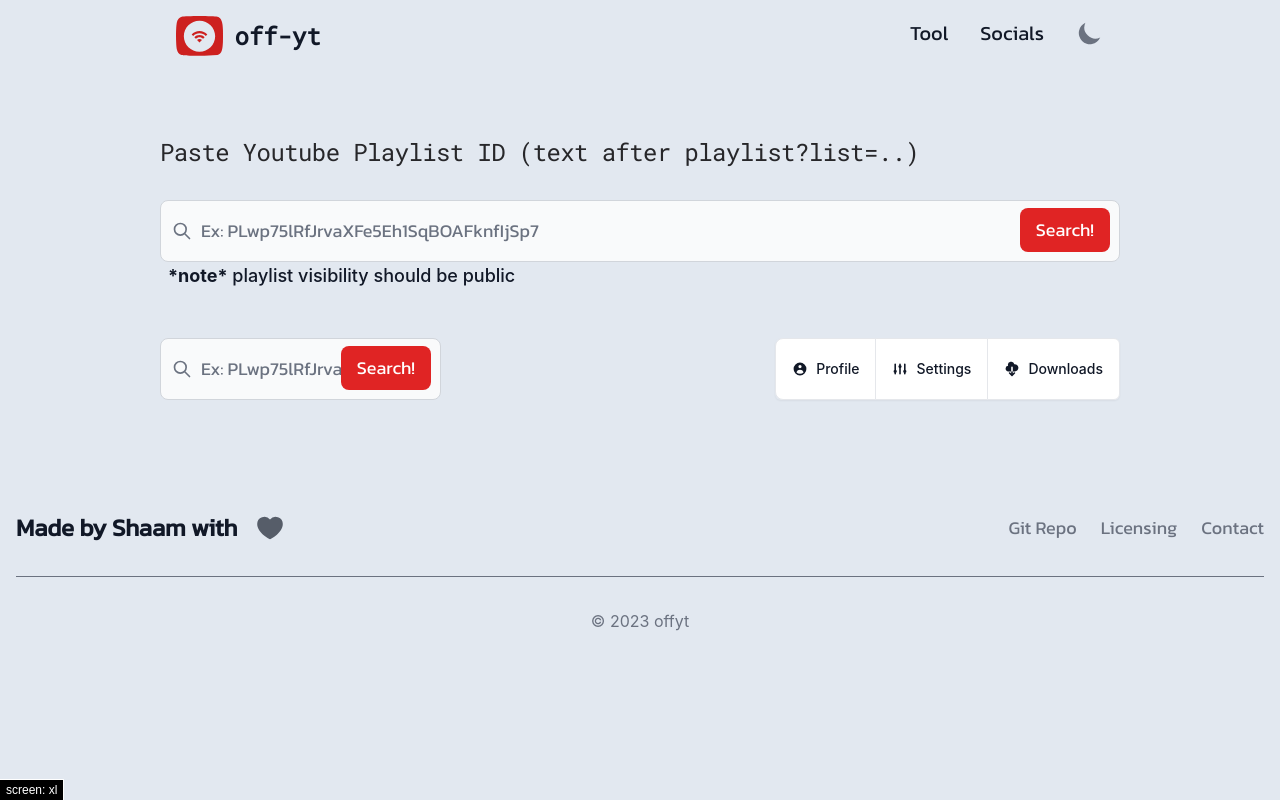
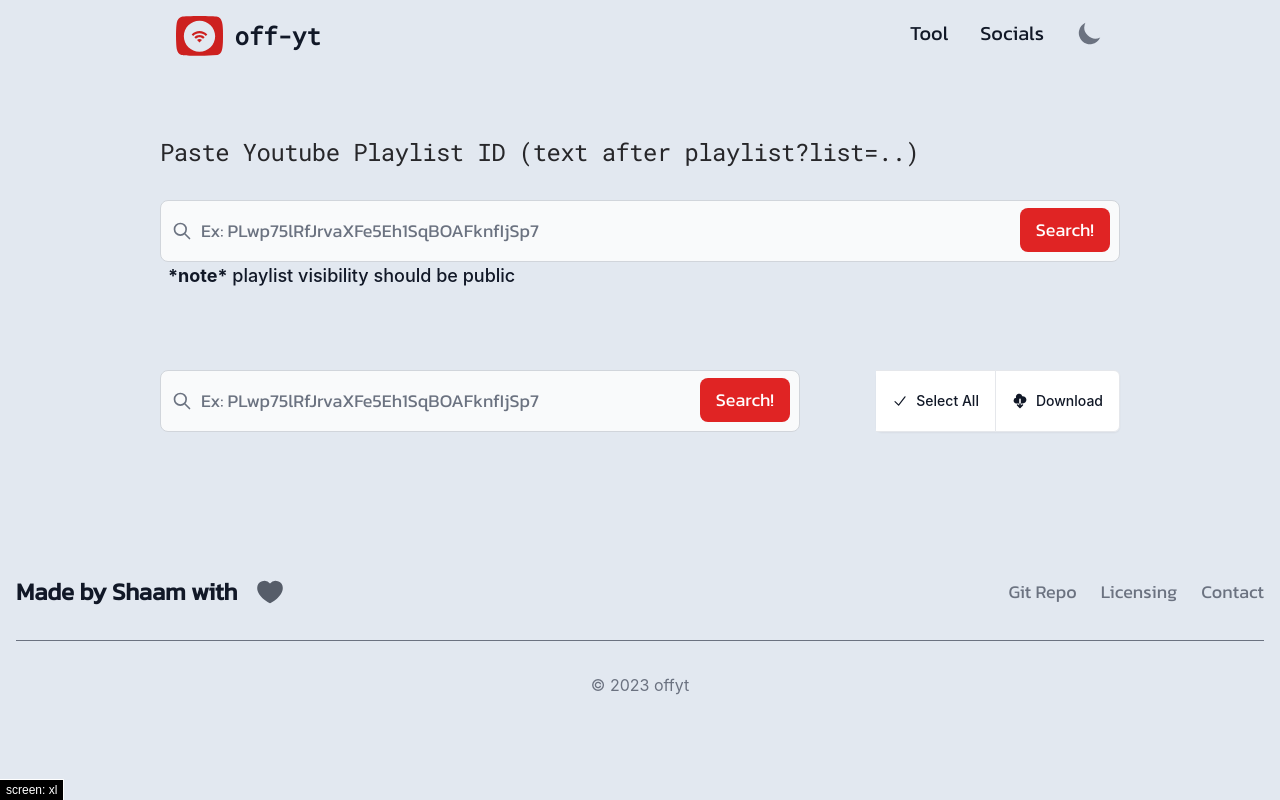
Before and after one commit to Shaam-K/offyt, a Django app: page / in a window 1280 px wide. Run offline with Django 4.2, Linux system fonts and the light colour scheme; some libraries are stand-ins or nearby versions.

Commit message:
added search bar that will search for videos, and also added some buttons that will control a list of checkboxes

```diff
--- a/offyt_web/offyt_app/static/css/offyt_app-ui.css
+++ b/offyt_web/offyt_app/static/css/offyt_app-ui.css
@@ -688,6 +688,14 @@
   margin-top: 14rem;
 }
 
+.mr-5 {
+  margin-right: 1.25rem;
+}
+
+.mr-12 {
+  margin-right: 3rem;
+}
+
 .block {
   display: block;
 }
@@ -716,6 +724,10 @@
   height: 2.5rem;
 }
 
+.h-4 {
+  height: 1rem;
+}
+
 .h-5 {
   height: 1.25rem;
 }
@@ -740,14 +752,14 @@
   height: 100%;
 }
 
-.h-4 {
-  height: 1rem;
-}
-
 .w-3\/4 {
   width: 75%;
 }
 
+.w-4 {
+  width: 1rem;
+}
+
 .w-5 {
   width: 1.25rem;
 }
@@ -768,12 +780,16 @@
   width: 100%;
 }
 
-.w-10\/12 {
-  width: 83.333333%;
-}
-
-.w-4 {
-  width: 1rem;
+.w-1\/2 {
+  width: 50%;
+}
+
+.w-auto {
+  width: auto;
+}
+
+.w-2\/3 {
+  width: 66.666667%;
 }
 
 .max-w-2xl {
@@ -899,21 +914,21 @@
   border-bottom-left-radius: 0.25rem;
 }
 
+.rounded-l-lg {
+  border-top-left-radius: 0.5rem;
+  border-bottom-left-radius: 0.5rem;
+}
+
+.rounded-r-md {
+  border-top-right-radius: 0.375rem;
+  border-bottom-right-radius: 0.375rem;
+}
+
 .rounded-t {
   border-top-left-radius: 0.25rem;
   border-top-right-radius: 0.25rem;
 }
 
-.rounded-l-lg {
-  border-top-left-radius: 0.5rem;
-  border-bottom-left-radius: 0.5rem;
-}
-
-.rounded-r-md {
-  border-top-right-radius: 0.375rem;
-  border-bottom-right-radius: 0.375rem;
-}
-
 .border {
   border-width: 1px;
 }
@@ -974,14 +980,19 @@
   background-color: transparent;
 }
 
+.bg-white {
+  --tw-bg-opacity: 1;
+  background-color: rgb(255 255 255 / var(--tw-bg-opacity));
+}
+
 .bg-zinc-900 {
   --tw-bg-opacity: 1;
   background-color: rgb(24 24 27 / var(--tw-bg-opacity));
 }
 
-.bg-white {
-  --tw-bg-opacity: 1;
-  background-color: rgb(255 255 255 / var(--tw-bg-opacity));
+.bg-gray-100 {
+  --tw-bg-opacity: 1;
+  background-color: rgb(243 244 246 / var(--tw-bg-opacity));
 }
 
 .fill-current {
--- a/offyt_web/offyt_app/templates/base.html
+++ b/offyt_web/offyt_app/templates/base.html
@@ -25,7 +25,7 @@
 
     <title>offyt - home</title>
 </head>
-<body class="debug-screens bg-slate-200 dark:bg-zinc-900">
+<body class="debug-screens bg-slate-200 dark:bg-zinc-900 transition-colors duration-300">
 
 <div style="display: grid; place-items: center;">
 <nav class= "border-gray-200 w-3/4 mb-16">
@@ -81,7 +81,7 @@
 
 <div class="playlist-content" style="display: grid; place-items: center;">
   <div class="w-3/4">
-    <div class="lg:flex gap-4 sm:justify-between">
+    <div class="lg:flex gap-4 sm:justify-between mb-8">
       {% for detail in generated_videos %}
         <h1 class="lg:text-2xl text-xl text-zinc-800 dark:text-zinc-300 font-roboto mb-8">Videos in {{ detail.playlist_name }} :</h1>
 
@@ -93,8 +93,8 @@
       {% endfor %}
     </div>
 
-    <div class="flex flex-wrap justify-between ">
-      <form action="/search" method="get" id="playlist_search">
+    <div class="flex justify-between mb-8">
+      <form action="/search/video" method="get" id="fuzzy_vid_search" class="w-2/3 mr-12">
         <div class="relative">
             <div class="absolute inset-y-0 left-0 flex items-center pl-3 pointer-events-none">
                 <svg aria-hidden="true" class="w-5 h-5 text-gray-500 dark:text-gray-400" fill="none" stroke="currentColor" viewBox="0 0 24 24" xmlns="http://www.w3.org/2000/svg">
@@ -108,17 +108,15 @@
       </form>
 
       <div class="inline-flex rounded-md shadow-sm" role="group">
-        <button type="button" class="inline-flex items-center px-4 py-2 text-sm font-medium text-gray-900 bg-white border border-gray-200 rounded-l-lg hover:bg-gray-100 hover:text-blue-700 focus:z-10 focus:ring-2 focus:ring-blue-700 focus:text-blue-700 dark:bg-gray-700 dark:border-gray-600 dark:text-white dark:hover:text-white dark:hover:bg-gray-600 dark:focus:ring-blue-500 dark:focus:text-white">
-          <svg aria-hidden="true" class="w-4 h-4 mr-2 fill-current" fill="currentColor" viewBox="0 0 20 20" xmlns="http://www.w3.org/2000/svg"><path fill-rule="evenodd" d="M18 10a8 8 0 11-16 0 8 8 0 0116 0zm-6-3a2 2 0 11-4 0 2 2 0 014 0zm-2 4a5 5 0 00-4.546 2.916A5.986 5.986 0 0010 16a5.986 5.986 0 004.546-2.084A5 5 0 0010 11z" clip-rule="evenodd"></path></svg>
-          Profile
+        <button type="button" class="inline-flex items-center px-4 py-2 text-sm font-medium text-gray-900 bg-white border-t border-b border-gray-200 hover:bg-gray-100 hover:text-blue-700 focus:z-10 focus:ring-2 focus:ring-blue-700 focus:text-blue-700 dark:bg-gray-700 dark:border-gray-600 dark:text-white dark:hover:text-white dark:hover:bg-gray-600 dark:focus:ring-blue-500 dark:focus:text-white">
+          <svg aria-hidden="true" class="w-4 h-4 mr-2 fill-current" fill="currentColor" viewBox="0 0 20 20" xmlns="http://www.w3.org/2000/svg">
+            <path clip-rule="evenodd" d="M16.704 4.153a.75.75 0 01.143 1.052l-8 10.5a.75.75 0 01-1.127.075l-4.5-4.5a.75.75 0 011.06-1.06l3.894 3.893 7.48-9.817a.75.75 0 011.05-.143z" fill-rule="evenodd"></path>
+          </svg>
+          Select All
         </button>
-        <button type="button" class="inline-flex items-center px-4 py-2 text-sm font-medium text-gray-900 bg-white border-t border-b border-gray-200 hover:bg-gray-100 hover:text-blue-700 focus:z-10 focus:ring-2 focus:ring-blue-700 focus:text-blue-700 dark:bg-gray-700 dark:border-gray-600 dark:text-white dark:hover:text-white dark:hover:bg-gray-600 dark:focus:ring-blue-500 dark:focus:text-white">
-          <svg aria-hidden="true" class="w-4 h-4 mr-2 fill-current" fill="currentColor" viewBox="0 0 20 20" xmlns="http://www.w3.org/2000/svg"><path d="M5 4a1 1 0 00-2 0v7.268a2 2 0 000 3.464V16a1 1 0 102 0v-1.268a2 2 0 000-3.464V4zM11 4a1 1 0 10-2 0v1.268a2 2 0 000 3.464V16a1 1 0 102 0V8.732a2 2 0 000-3.464V4zM16 3a1 1 0 011 1v7.268a2 2 0 010 3.464V16a1 1 0 11-2 0v-1.268a2 2 0 010-3.464V4a1 1 0 011-1z"></path></svg>
-          Settings
-        </button>
-        <button type="button" class="inline-flex items-center px-4 py-2 text-sm font-medium text-gray-900 bg-white border border-gray-200 rounded-r-md hover:bg-gray-100 hover:text-blue-700 focus:z-10 focus:ring-2 focus:ring-blue-700 focus:text-blue-700 dark:bg-gray-700 dark:border-gray-600 dark:text-white dark:hover:text-white dark:hover:bg-gray-600 dark:focus:ring-blue-500 dark:focus:text-white">
+        <button type="submit" form="download_video" class="inline-flex items-center px-4 py-2 text-sm font-medium text-gray-900 bg-white border border-gray-200 rounded-r-md hover:bg-gray-100 hover:text-blue-700 focus:z-10 focus:ring-2 focus:ring-blue-700 focus:text-blue-700 dark:bg-gray-700 dark:border-gray-600 dark:text-white dark:hover:text-white dark:hover:bg-gray-600 dark:focus:ring-blue-500 dark:focus:text-white">
           <svg aria-hidden="true" class="w-4 h-4 mr-2 fill-current" fill="currentColor" viewBox="0 0 20 20" xmlns="http://www.w3.org/2000/svg"><path fill-rule="evenodd" d="M2 9.5A3.5 3.5 0 005.5 13H9v2.586l-1.293-1.293a1 1 0 00-1.414 1.414l3 3a1 1 0 001.414 0l3-3a1 1 0 00-1.414-1.414L11 15.586V13h2.5a4.5 4.5 0 10-.616-8.958 4.002 4.002 0 10-7.753 1.977A3.5 3.5 0 002 9.5zm9 3.5H9V8a1 1 0 012 0v5z" clip-rule="evenodd"></path></svg>
-          Downloads
+          Download
         </button>
       </div>
 
@@ -129,12 +127,16 @@
     {% for video in playlist_details %}
     <div class="divide-y divide-dotted divide-gray-500">
       <div>
-        <a href="{{ video.link }}" target="_blank" rel="noopener noreferrer" class="block lg:p-4 p-2 bg-zinc-900 dark:bg-gray-200 shadow">
-        <h5 class="font-roboto mb-2 lg:text-xl text-lg font-bold tracking-tight dark:text-gray-900 text-gray-100">{{ video.title }}</h5>
-        <p class="lg:text-lg text-md text-gray-200 dark:text-gray-800">Author: {{ video.author }}</p>
-      </a>
+        <form action="get" id="download_video" class="flex justify-between lg:p-4 p-2 bg-zinc-900 dark:bg-gray-200 shadow">
+          <div class="block">
+            <h5 class="font-roboto mb-2 lg:text-xl text-lg font-bold tracking-tight dark:text-gray-900 text-gray-100">{{ video.title }}</h5>
+            <p class="lg:text-lg text-md text-gray-200 dark:text-gray-800">Author: {{ video.author }}</p>
+          </div>
+          <div>
+            <input id="default-checkbox" form="download_video" class="video_check" required type="checkbox" value="" class="w-4 h-4 text-blue-600 bg-gray-100 border-gray-300 rounded focus:ring-blue-500 dark:focus:ring-blue-600 dark:ring-offset-gray-800 focus:ring-2 dark:bg-gray-700 dark:border-gray-600">
+           </div>
+        </form>
       </div>
-      <div>
       {% endfor %}
     </div>
 
@@ -221,12 +223,12 @@
           <div class="p-6 space-y-6">
               <p class="text-base leading-relaxed text-gray-500 dark:text-gray-400 font-kanit hover:translate-x-6 transition-transform ease-in-out duration-300">
                 <a href="https://www.linkedin.com/in/shaam-dev/" target="_blank" rel="noopener noreferrer" class="flex items-center">
-                  <svg xmlns="http://www.w3.org/2000/svg" fill="white" class="h-7 w-7 mr-2" viewBox="0 0 24 24"><path d="M19 0h-14c-2.761 0-5 2.239-5 5v14c0 2.761 2.239 5 5 5h14c2.762 0 5-2.239 5-5v-14c0-2.761-2.238-5-5-5zm-11 19h-3v-11h3v11zm-1.5-12.268c-.966 0-1.75-.79-1.75-1.764s.784-1.764 1.75-1.764 1.75.79 1.75 1.764-.783 1.764-1.75 1.764zm13.5 12.268h-3v-5.604c0-3.368-4-3.113-4 0v5.604h-3v-11h3v1.765c1.396-2.586 7-2.777 7 2.476v6.759z"/></svg>
+                  <svg xmlns="http://www.w3.org/2000/svg" fill="currentColor" class="h-7 w-7 mr-2" viewBox="0 0 24 24"><path d="M19 0h-14c-2.761 0-5 2.239-5 5v14c0 2.761 2.239 5 5 5h14c2.762 0 5-2.239 5-5v-14c0-2.761-2.238-5-5-5zm-11 19h-3v-11h3v11zm-1.5-12.268c-.966 0-1.75-.79-1.75-1.764s.784-1.764 1.75-1.764 1.75.79 1.75 1.764-.783 1.764-1.75 1.764zm13.5 12.268h-3v-5.604c0-3.368-4-3.113-4 0v5.604h-3v-11h3v1.765c1.396-2.586 7-2.777 7 2.476v6.759z"/></svg>
                   <span class="self-center flex gap-2 text-2xl font-semibold whitespace-nowrap text-gray-900 dark:text-white font-kanit">Linkedin - Shaam</span>
               </p>
               <p class="text-base leading-relaxed text-gray-500 dark:text-gray-400 font-kanit hover:translate-x-6 transition-transform ease-in-out duration-300">
                 <a href="https://github.com/Shaam-K" target="_blank" rel="noopener noreferrer"  class="flex items-center">
-                  <svg xmlns="http://www.w3.org/2000/svg" fill="white" class="h-7 w-7 mr-2" viewBox="0 0 24 24"><path d="M12 0c-6.626 0-12 5.373-12 12 0 5.302 3.438 9.8 8.207 11.387.599.111.793-.261.793-.577v-2.234c-3.338.726-4.033-1.416-4.033-1.416-.546-1.387-1.333-1.756-1.333-1.756-1.089-.745.083-.729.083-.729 1.205.084 1.839 1.237 1.839 1.237 1.07 1.834 2.807 1.304 3.492.997.107-.775.418-1.305.762-1.604-2.665-.305-5.467-1.334-5.467-5.931 0-1.311.469-2.381 1.236-3.221-.124-.303-.535-1.524.117-3.176 0 0 1.008-.322 3.301 1.23.957-.266 1.983-.399 3.003-.404 1.02.005 2.047.138 3.006.404 2.291-1.552 3.297-1.23 3.297-1.23.653 1.653.242 2.874.118 3.176.77.84 1.235 1.911 1.235 3.221 0 4.609-2.807 5.624-5.479 5.921.43.372.823 1.102.823 2.222v3.293c0 .319.192.694.801.576 4.765-1.589 8.199-6.086 8.199-11.386 0-6.627-5.373-12-12-12z"/></svg>
+                  <svg xmlns="http://www.w3.org/2000/svg" fill="currentColor" class="h-7 w-7 mr-2" viewBox="0 0 24 24"><path d="M12 0c-6.626 0-12 5.373-12 12 0 5.302 3.438 9.8 8.207 11.387.599.111.793-.261.793-.577v-2.234c-3.338.726-4.033-1.416-4.033-1.416-.546-1.387-1.333-1.756-1.333-1.756-1.089-.745.083-.729.083-.729 1.205.084 1.839 1.237 1.839 1.237 1.07 1.834 2.807 1.304 3.492.997.107-.775.418-1.305.762-1.604-2.665-.305-5.467-1.334-5.467-5.931 0-1.311.469-2.381 1.236-3.221-.124-.303-.535-1.524.117-3.176 0 0 1.008-.322 3.301 1.23.957-.266 1.983-.399 3.003-.404 1.02.005 2.047.138 3.006.404 2.291-1.552 3.297-1.23 3.297-1.23.653 1.653.242 2.874.118 3.176.77.84 1.235 1.911 1.235 3.221 0 4.609-2.807 5.624-5.479 5.921.43.372.823 1.102.823 2.222v3.293c0 .319.192.694.801.576 4.765-1.589 8.199-6.086 8.199-11.386 0-6.627-5.373-12-12-12z"/></svg>
                   <span class="self-center flex gap-2 text-2xl font-semibold whitespace-nowrap text-gray-900 dark:text-white font-kanit">Github - Shaam-k</span>
               </p>
           </div>
```
Also changed, not shown: other parts of offyt_web/offyt_app/static/css/offyt_app-ui.css (+44 -153 lines), offyt_web/offyt_app/static/js/checkbox.js (added).
